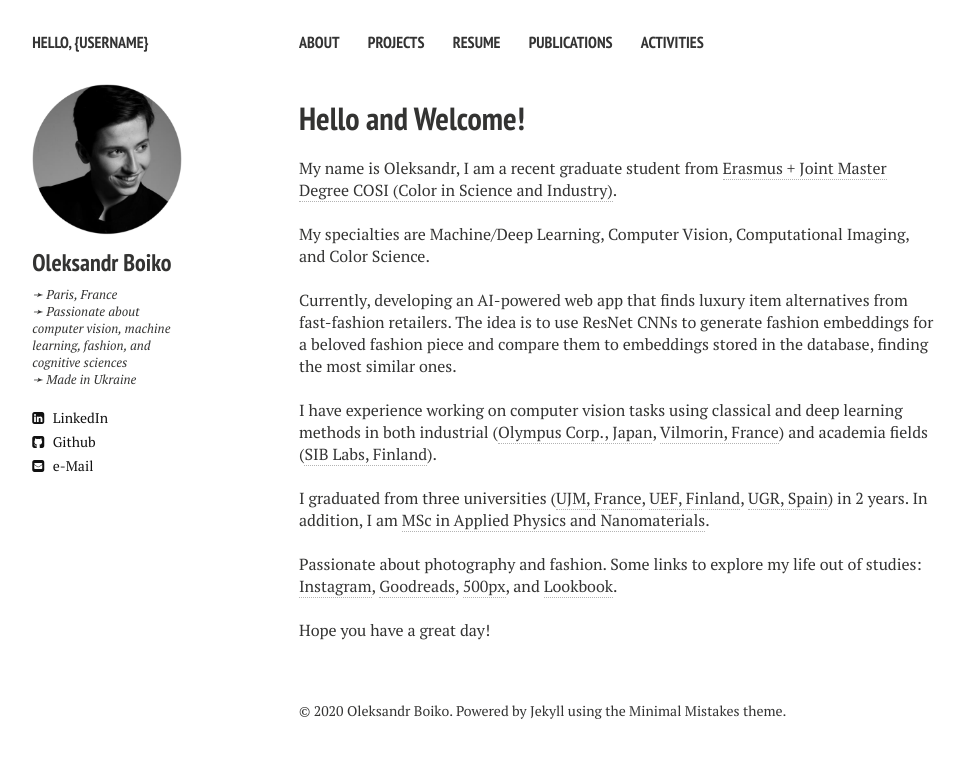
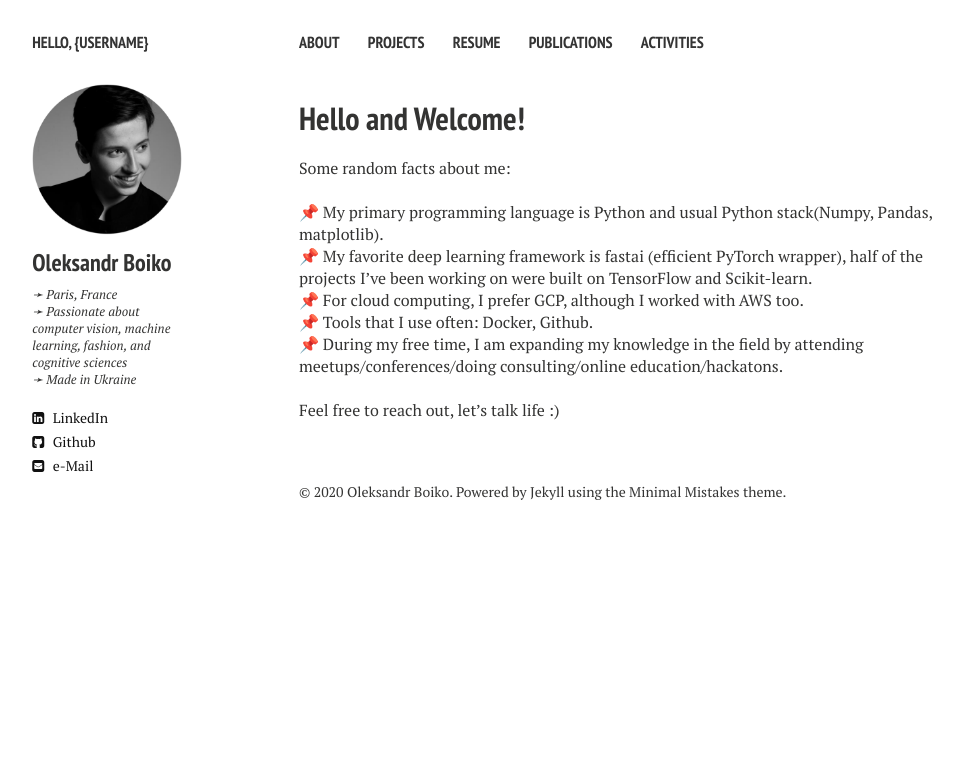
Before and after one commit to alexanch/alexanch.github.io, a Jekyll site: the page built from about.md, in a window 1280 px wide. Shown: the top 758 px of the page, without its empty margins (21-985 px from the left). Built offline with Jekyll 4.4.1, drawn with Linux system fonts in a browser that asks for light colours; nearby versions of some CDN libraries.

Commit message:
Update about.md

```diff
--- a/about.md
+++ b/about.md
@@ -5,6 +5,19 @@ description: Alexu's page
 tags: [Jekyll, theme, responsive, blog, template]
 ---
 
+Some random facts about me: <br /><br />
+📌  My primary programming language is Python and usual Python stack(Numpy, Pandas, matplotlib).<br />
+📌  My favorite deep learning framework is fastai (efficient PyTorch wrapper), half of the projects I’ve been working on were built on TensorFlow and Scikit-learn.<br />
+📌  For cloud computing, I prefer GCP, although I worked with AWS too.<br />
+📌  Tools that I use often: Docker, Github. <br />
+📌  During my free time, I am expanding my knowledge in the field by attending meetups/conferences/doing consulting/online education/hackatons.<br /><br />
+
+Feel free to reach out, let's talk life :)
+
+
+
+
+<!---
 My name is Oleksandr, I am a recent graduate student from [Erasmus + Joint Master Degree COSI (Color in Science and Industry)](https://cosi-master.eu/cosi-master-degree/).
 <br /><br />
 My specialties are Machine/Deep Learning, Computer Vision, Computational Imaging, and Color Science.
@@ -18,10 +31,6 @@ I graduated from three universities ([UJM, France](https://www.univ-st-etienne.f
 Passionate about photography and fashion. Some links to explore my life out of studies: [Instagram](https://www.instagram.com/_alexanch/), [Goodreads](https://www.goodreads.com/user/show/79361670-alex-boiko), [500px](https://500px.com/alexanch), and [Lookbook](https://lookbook.nu/alexanch).
 <br /><br />
 Hope you have a great day!
-
-
-
-<!---
 Was awarded by 3 MSc diplomas by:
 1. [University Jean Monnet](https://en.wikipedia.org/wiki/Jean_Monnet_University), (member of [University of Lyon](http://www.ens-lyon.fr/indexation/structures-affiliees-lens-et-partenaires/universite-jean-monnet-saint-etienne)), France
 2. [University of Granada](https://en.wikipedia.org/wiki/University_of_Granada), Spain
```
